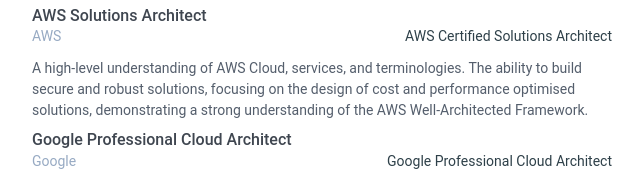
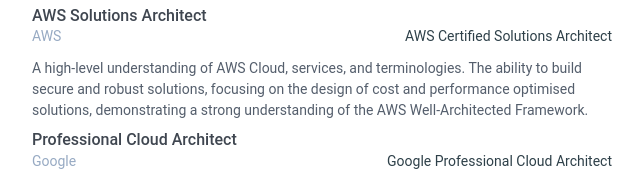
Before and after one commit to robertmarshallxyz/resume, a plain HTML site: page index.html in a window 1280 px wide. Shown: the part 822-1002 px from the top of the page, 168-808 px from the left. Drawn offline with Linux system fonts and the light colour scheme.

Commit message:
site build

```diff
--- a/index.html
+++ b/index.html
@@ -339,7 +339,7 @@
   <div class="item">
     <div class="meta">
       <div class="upper-row">
-        <h3 class="cert-title">Google Professional Cloud Architect</h3>
+        <h3 class="cert-title">Professional Cloud Architect</h3>
         <div class="time">
 
         </div>
```
